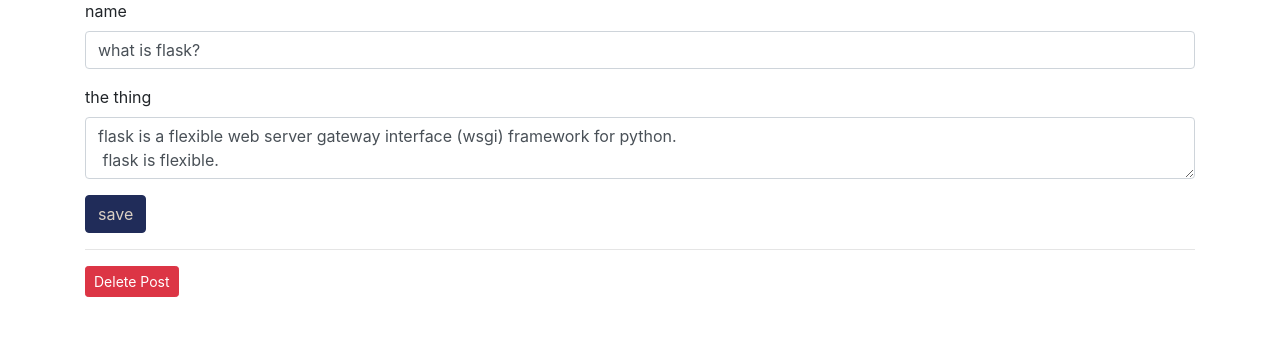
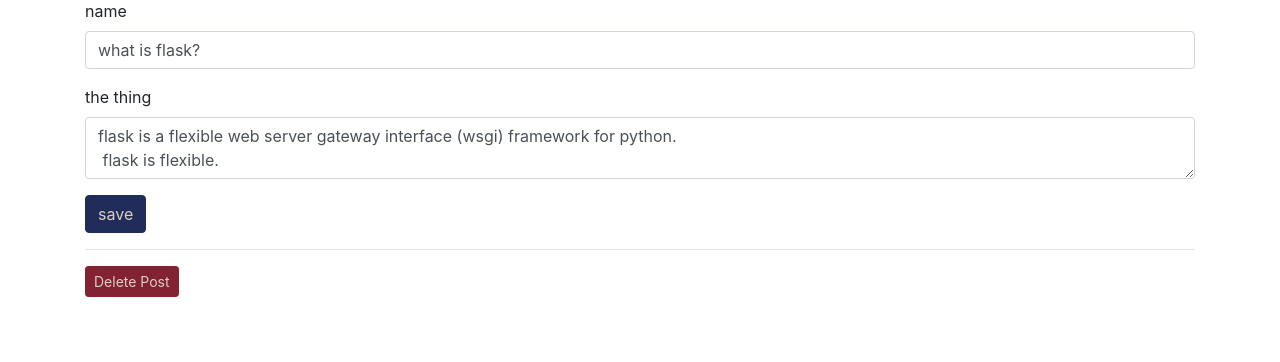
Before and after one commit to beautidata/flaskalicious, a Flask app: page /1/edit in a window 1280 px wide. Shown: the part 157-519 px from the top of the page. Run offline with Flask 2, Linux system fonts and the light colour scheme; data comes from the database, SQL or seed files in the repository; parts of the project's set-up code (start-up, migrations or seed data) failed here and were passed over; some libraries are stand-ins or nearby versions.

Commit message:
add custom color for delete button

```diff
--- a/static/css/style.css
+++ b/static/css/style.css
@@ -34,6 +34,12 @@ h2 {
     color: #048A81;
 }
 
+.btn {
+    color: #dbd0c4;
+    background-color: #202C59;
+    border-color: #202C59;
+}
+
 .btn-primary {
     color: #dbd0c4;
     background-color: #202C59;
@@ -45,3 +51,10 @@ h2 {
     background-color: #048A81;
     border-color: #202C59;
 }
+
+.btn-danger {
+    color: #dbd0c4;
+    background-color: #832232;
+    border-color: #832232;
+
+}
```
